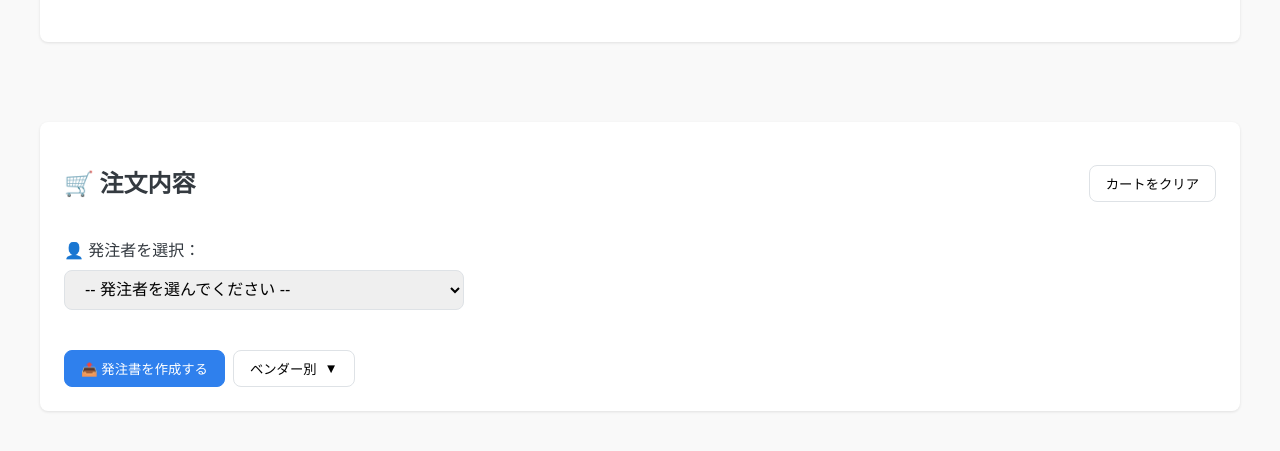
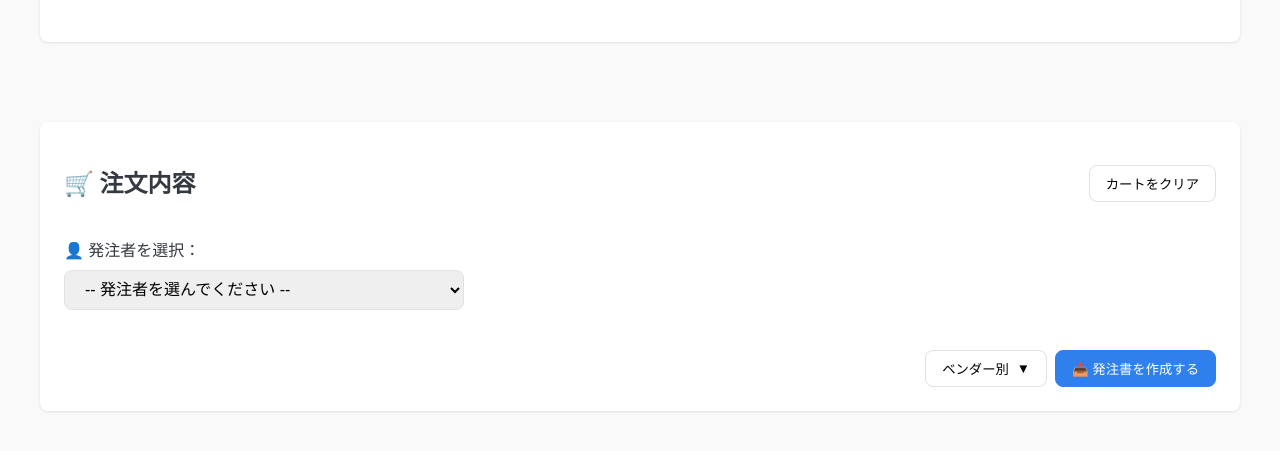
Before and after one commit to moriokag/ordering-system, a website: page index.html.html in a window 1280 px wide. Shown: the part 363-814 px from the top of the page. Drawn offline with Linux system fonts and the light colour scheme.

Commit message:
発注を右下に

```diff
--- a/index.html.html
+++ b/index.html.html
@@ -269,13 +269,9 @@
 
       <div id="cart"></div>
 
-      <!-- 発注ボタン部分 -->
-      <div style="margin-top: 1rem; display: flex; align-items: center;">
-        <button id="submit-btn" class="btn-primary" style="display: flex; align-items: center;">
-          <span>📤 発注書を作成する</span>
-        </button>
-
-        <div style="position: relative; margin-left: 0.5rem;">
+      <!-- 発注ボタン部分を修正 -->
+      <div style="margin-top: 1rem; display: flex; justify-content: flex-end; align-items: center;">
+        <div style="position: relative; margin-right: 0.5rem;">
           <button id="output-type-btn" style="display: flex; align-items: center; padding: 0.5rem 1rem;">
             <span id="current-output-type">ベンダー別</span>
             <span style="margin-left: 0.5rem;">▼</span>
@@ -284,14 +280,17 @@
           <div id="submit-options"
             style="display: none; position: absolute; left: 0; top: 100%; background: white; border: 1px solid var(--gray-300); border-radius: var(--radius); box-shadow: 0 2px 8px rgba(0,0,0,0.1); z-index: 100; min-width: 200px;">
             <div style="padding: 0.5rem; border-bottom: 1px solid var(--gray-200); font-weight: bold;">発注書の作成方法</div>
-            <div class="submit-option" data-mode="byVendor"
-              onclick="changeOutputMode('byVendor'); event.stopPropagation();">ベンダー別に作成</div>
+            <div class="submit-option" data-mode="byVendor" onclick="changeOutputMode('byVendor'); event.stopPropagation();">
+              ベンダー別に作成</div>
             <div class="submit-option" data-mode="all" onclick="changeOutputMode('all'); event.stopPropagation();">すべてまとめて作成
             </div>
           </div>
         </div>
+
+        <button id="submit-btn" class="btn-primary" style="display: flex; align-items: center;">
+          <span>📤 発注書を作成する</span>
+        </button>
       </div>
-    </div>
 
       <style>
         .submit-option {
```
